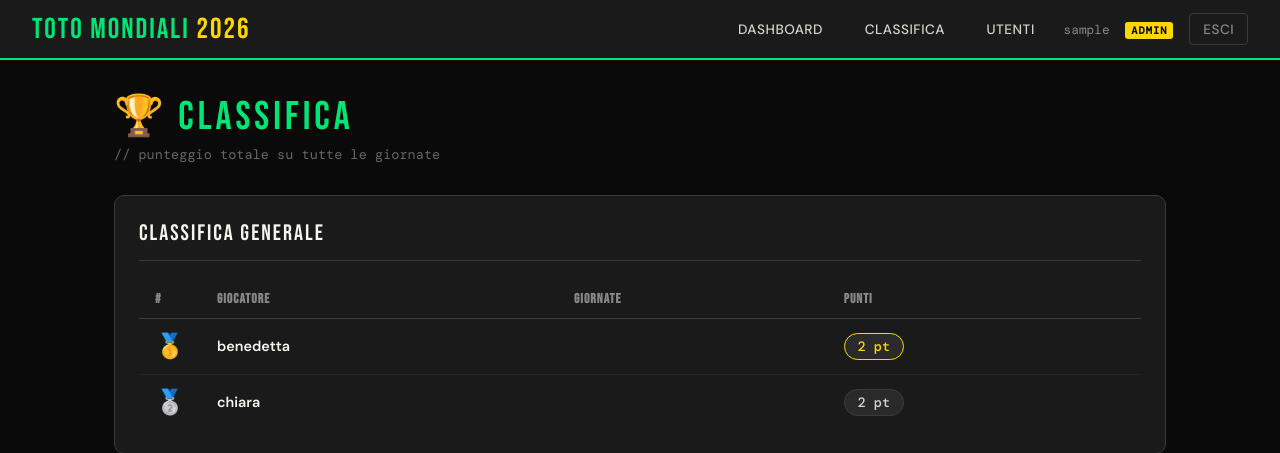
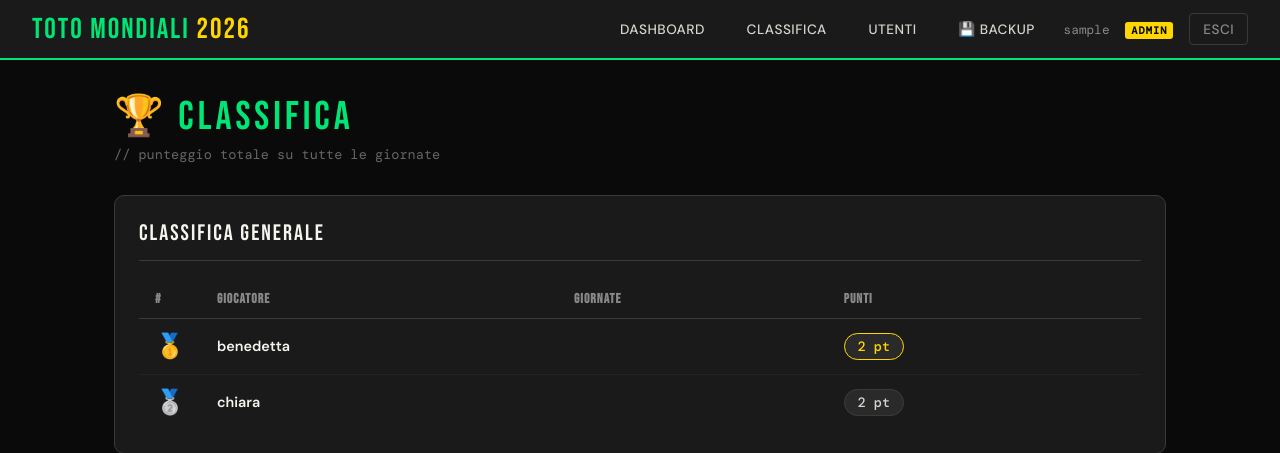
Before and after one commit to mbiella/PRONOSTICI, a Flask app: page /admin/classifica in a window 1280 px wide. Shown: the top 453 px of the page. Run offline with Flask 3, Linux system fonts and the light colour scheme; the visitor is signed in with stand-in values (Sample User, id 1); data comes from the database, SQL or seed files in the repository.

Commit message:
Add files via upload

```diff
--- a/templates/base.html
+++ b/templates/base.html
@@ -286,6 +286,7 @@ main { max-width: 1100px; margin: 0 auto; padding: 2rem 1.5rem; }
       <a href="{{ url_for('admin_dashboard') }}">Dashboard</a>
       <a href="{{ url_for('admin_classifica') }}">Classifica</a>
       <a href="{{ url_for('admin_utenti') }}">Utenti</a>
+      <a href="{{ url_for('admin_backup') }}">💾 Backup</a>
     {% endif %}
     <span class="nav-user">
       {{ session.get('username') }}
```
